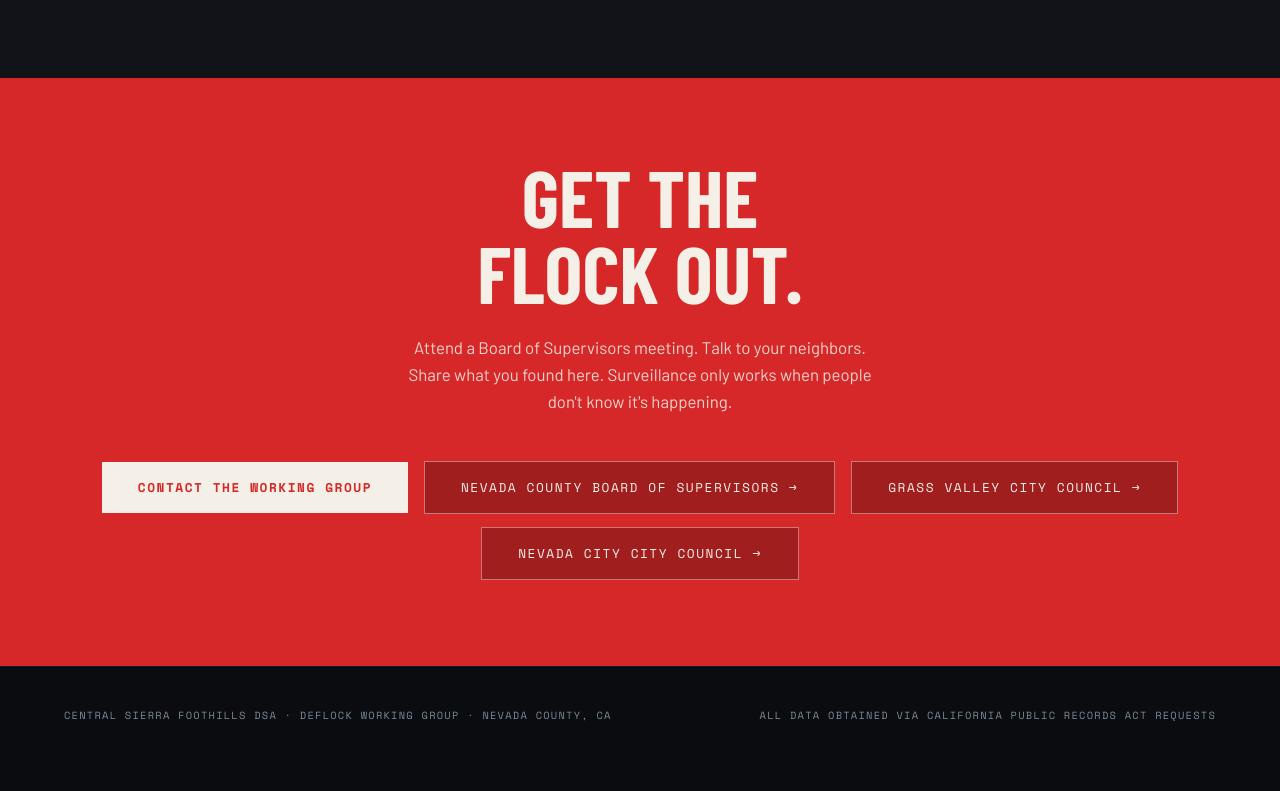
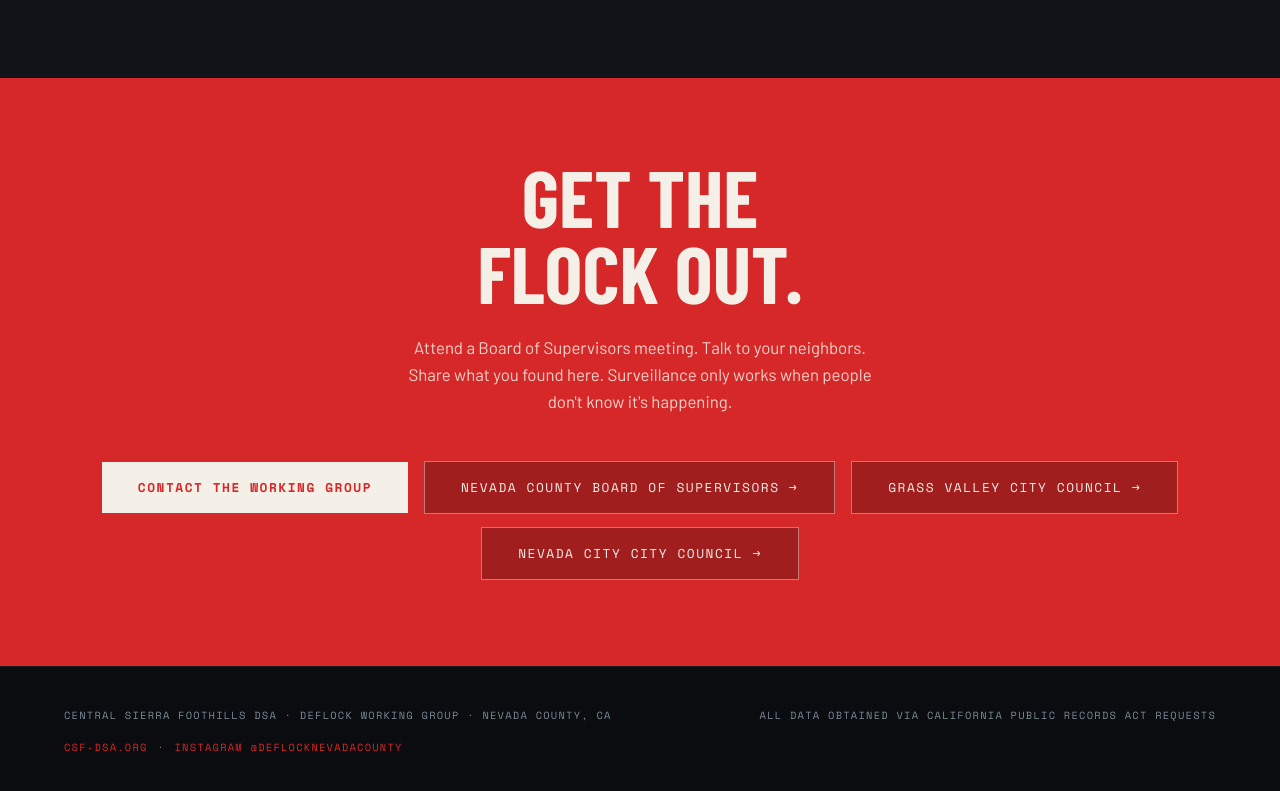
Before and after one commit to Central-Sierra-Foothills-DSA/DeflockNC, a website: page index.html in a window 1280 px wide. Shown: the part 6234-7025 px from the top of the page. Before the commit the page ends 6997 px from the top, so only its background shows below. Drawn offline with nearby package versions, Linux system fonts and the light colour scheme; a web font is replaced by a local one.

Commit message:
Add csf-dsa.org and Instagram links to footer
Co-Authored-By: Claude Sonnet 4.6 <noreply@anthropic.com>

```diff
--- a/assets/css/styles.css
+++ b/assets/css/styles.css
@@ -670,6 +670,26 @@ footer p {
   text-transform: uppercase;
 }
 
+footer .footer-links {
+  display: flex;
+  gap: 0.6rem;
+  align-items: center;
+}
+
+footer .footer-links a {
+  color: var(--red);
+  text-decoration: none;
+  transition: color 0.15s ease;
+}
+
+footer .footer-links a:hover {
+  color: #fff;
+}
+
+footer .footer-links span {
+  color: var(--muted);
+}
+
 /* ── ANIMATIONS ── */
 @keyframes fadeUp {
   from {
--- a/index.html
+++ b/index.html
@@ -347,6 +347,13 @@
     <footer>
       <p>Central Sierra Foothills DSA · DeFlock Working Group · Nevada County, CA</p>
       <p>All data obtained via California Public Records Act requests</p>
+      <p class="footer-links">
+        <a href="https://csf-dsa.org" target="_blank" rel="noopener">csf-dsa.org</a>
+        <span>·</span>
+        <a href="https://www.instagram.com/deflocknevadacounty/" target="_blank" rel="noopener"
+          >Instagram @deflocknevadacounty</a
+        >
+      </p>
     </footer>
 
     <script src="assets/js/main.js"></script>
```
